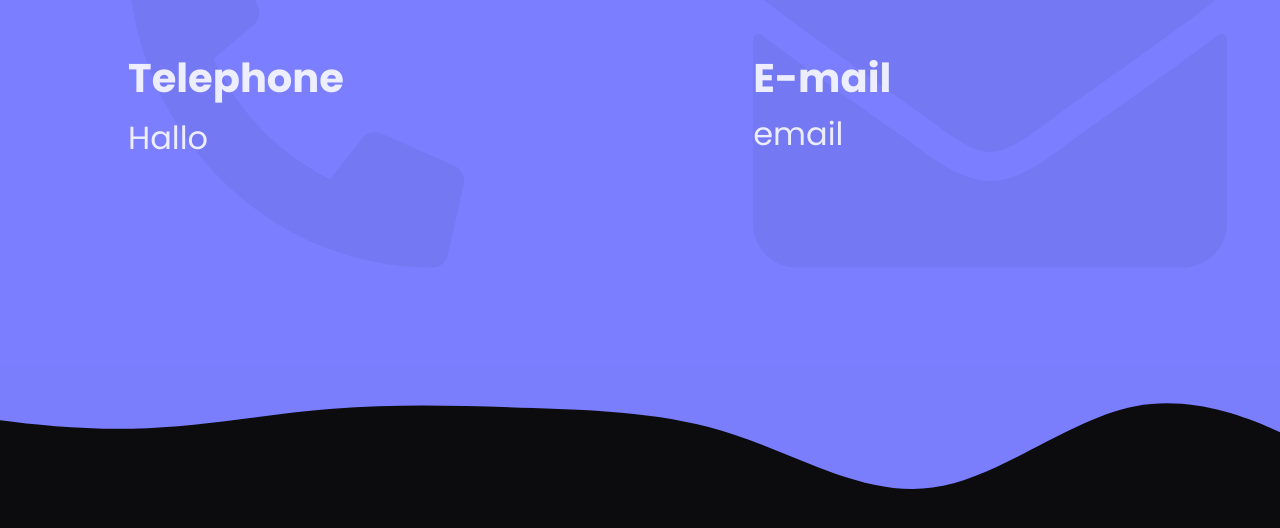
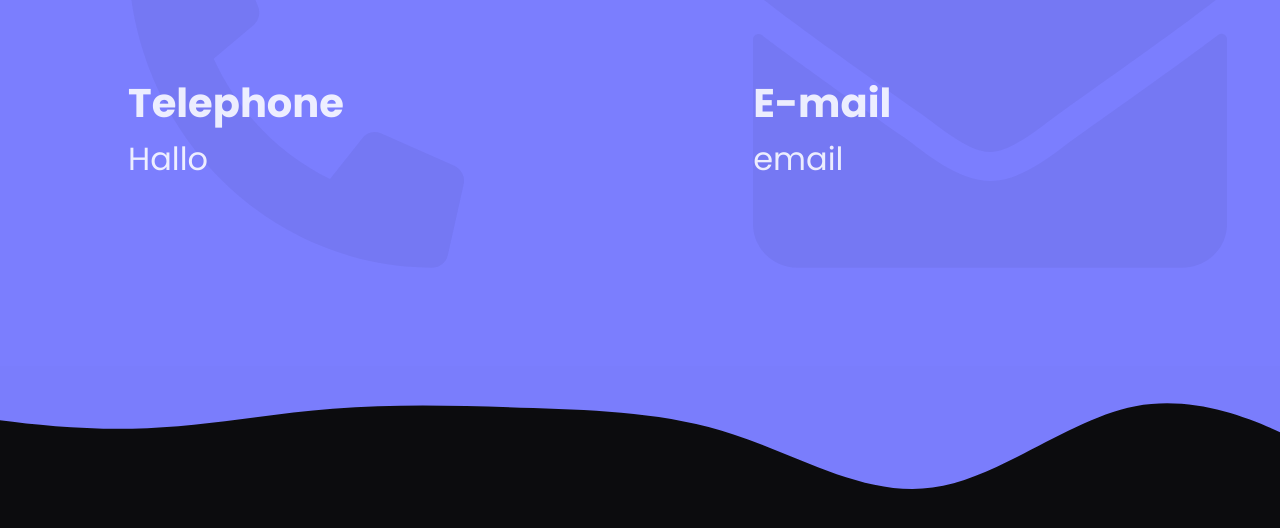
Before and after one commit to Sumis34/Home-Page, a React (Create React App) app: page / in a window 1280 px wide. Shown: the part 2306-2834 px from the top of the page. Built offline with nearby package versions, Linux system fonts and the light colour scheme.

Commit message:
seperat div for contact info

```diff
--- a/src/App.scss
+++ b/src/App.scss
@@ -23,7 +23,6 @@ button.primary {
     display: block;
     width: fit-content;
     position: relative;
-    padding: 0.1em 0;
     overflow: hidden;
     &::after {
         content: '';
@@ -32,9 +31,10 @@ button.primary {
         left: 0;
         width: 100%;
         height: 0.2em;
-        background-color: $text-0;
+        background-color: $tertiary;
         opacity: 0;
         transition: opacity 300ms, transform 300ms;
+        border-radius: 0.001em;
     }
     &:hover::after,
     &:focus::after {
--- a/src/pages/Home/home.scss
+++ b/src/pages/Home/home.scss
@@ -5,6 +5,30 @@
 
 section {
     position: relative;
+    h2 {
+        font-weight: 800;
+        padding: .2em 0;
+        font-size: 3em;
+    }
+    h3 {
+        font-size: 2.5em;
+        font-weight: bold;
+    }
+    p {
+        font-size: 2em;
+        color: $text-1;
+        width: 60%;
+    }
+    a {
+        color: $text-1;
+        text-decoration: none;
+        font-size: 2em;
+        transition: 0.3s;
+        &:hover {
+            color: $text-0;
+            transition: 0.3s;
+        }
+    }
     &#work {
         margin-top: 4em;
         height: 100vh;
@@ -40,28 +64,6 @@ section {
         position: relative;
         max-width: $max-width;
         margin: 0 auto;
-    }
-    h2 {
-        font-weight: 800;
-        padding: .2em 0;
-        font-size: 3em;
-    }
-    h3 {
-        font-size: 2.5em;
-        font-weight: bold;
-    }
-    p {
-        font-size: 2em;
-        color: $text-1;
-        width: 60%;
-    }
-    a {
-        color: $text-1;
-        text-decoration: none;
-        font-size: 2em;
-        &:hover {
-            color: $text-1;
-        }
     }
 }
 
--- a/src/pages/Home/sections/contact.js
+++ b/src/pages/Home/sections/contact.js
@@ -20,13 +20,17 @@ export default function contact() {
                         <div className="contact-info">
                             <div className="phone">
                                 <img src={phone} alt="phone" className="contact-icon" />
-                                <h3>Telephone</h3>
-                                <a href="#" className="underline">Hallo</a>
+                                <div className="info-text">
+                                    <h3>Telephone</h3>
+                                    <a href="#" className="underline">Hallo</a>
+                                </div>
                             </div>
                             <div className="email">
                                 <img src={email} alt="email" className="contact-icon" />
-                                <h3>E-mail</h3>
-                                <a href="#" className="">email</a>
+                                <div className="info-text">
+                                    <h3>E-mail</h3>
+                                    <a href="#" className="underline">email</a>
+                                </div>
                             </div>
                         </div>
                     </div>
--- a/src/pages/Home/sections/contact.scss
+++ b/src/pages/Home/sections/contact.scss
@@ -28,10 +28,9 @@ section#contact {
         column-gap: 20em;
         margin-top: 5em;
         padding-left: 2em;
-        a,
-        h3 {
-            transform: translateY(-7em);
+        .info-text {
             position: absolute;
+            top: 65%;
         }
     }
     .contact-icon {
```
